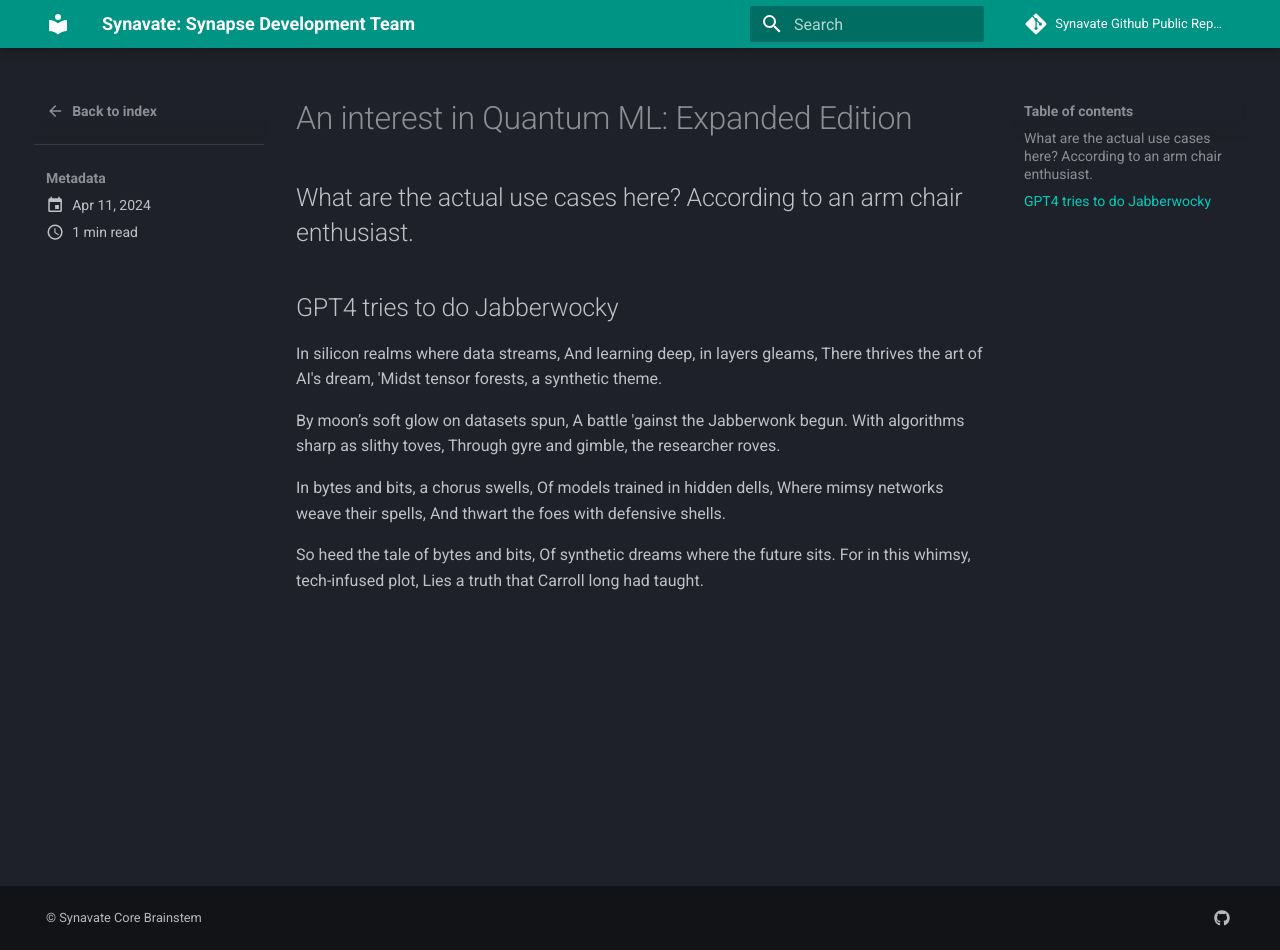
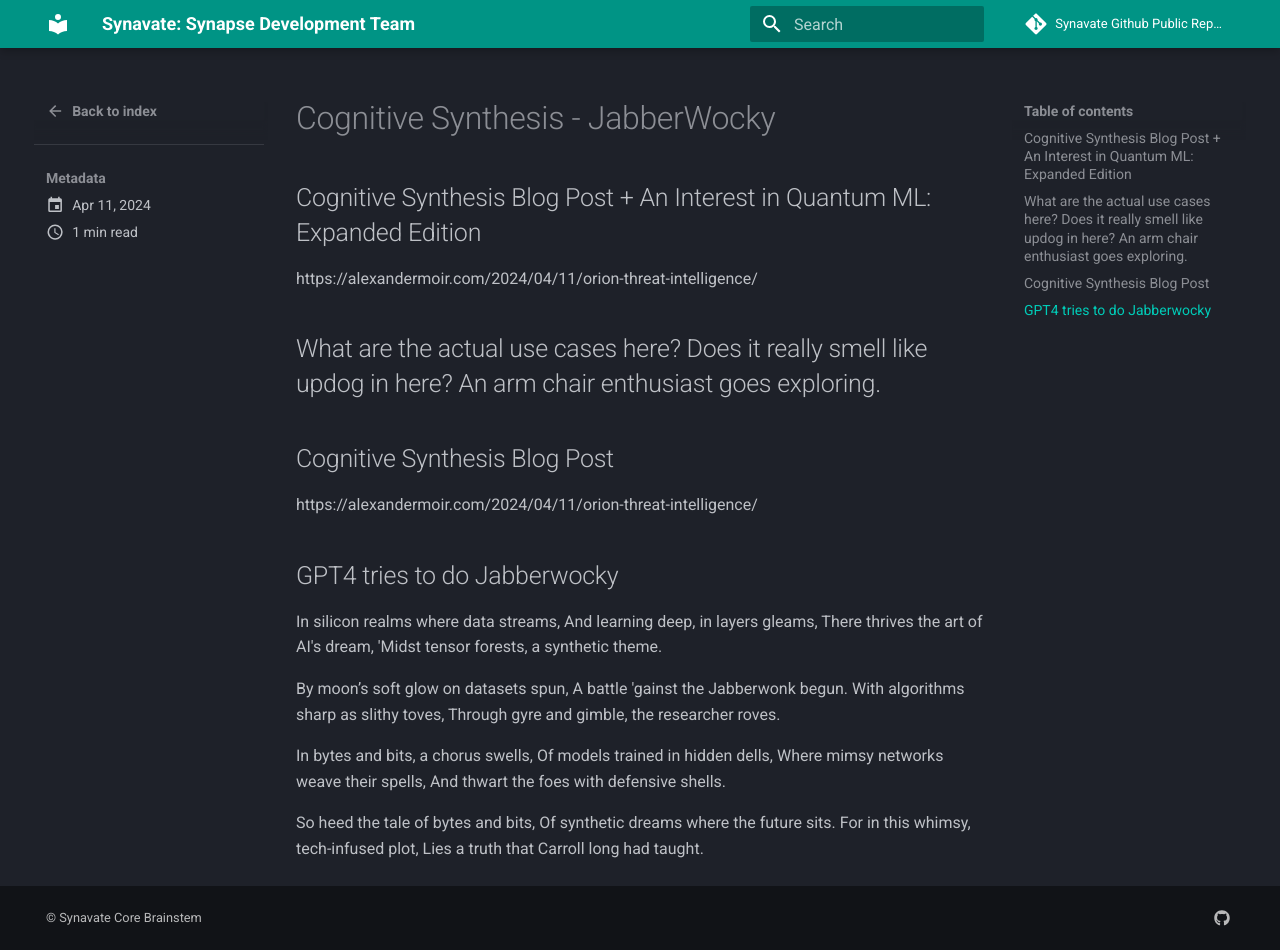
Before and after one commit to synavate/synavate-public, an MkDocs documentation site: the page built from docs/blog/posts/cognitive-synthesis-orion.md, in a window 1280 px wide and 950 px high. Built offline with MkDocs 1.6.1 and Material for MkDocs 9.7.7, drawn with Linux system fonts in a browser that asks for light colours.

Commit message:
Basic updates to include Orion Constellation etc

```diff
--- a/docs/blog/posts/first_blog_by_snyata.md
+++ b/docs/blog/posts/cognitive-synthesis-orion.md
@@ -1,11 +1,18 @@
 ---
-title: "First Blog Post"
+title: "Cognitive Synthesis - JabberWocky"
 date: 2024-04-11
 author: Snyata
 ---
 
-# An interest in Quantum ML: Expanded Edition
-## What are the actual use cases here? According to an arm chair enthusiast.
+## Cognitive Synthesis Blog Post + An Interest in Quantum ML: Expanded Edition
+https://alexandermoir.com/2024/04/11/orion-threat-intelligence/
+
+
+## What are the actual use cases here? Does it really smell like updog in here? An arm chair enthusiast goes exploring.
+
+## Cognitive Synthesis Blog Post
+https://alexandermoir.com/2024/04/11/orion-threat-intelligence/
+
 
 ## GPT4 tries to do Jabberwocky
 
```
Also changed, not shown: docs/blog/posts/index.md (added, +5 -0 lines), docs/index.md (+2 -1 lines), site/blog/archive/2024/index.html, site/blog/index.html, site/blog/post_url_date_format/slug/index.html, site/index.html, site/search/search_index.json, site/sitemap.xml, 1 other file.
